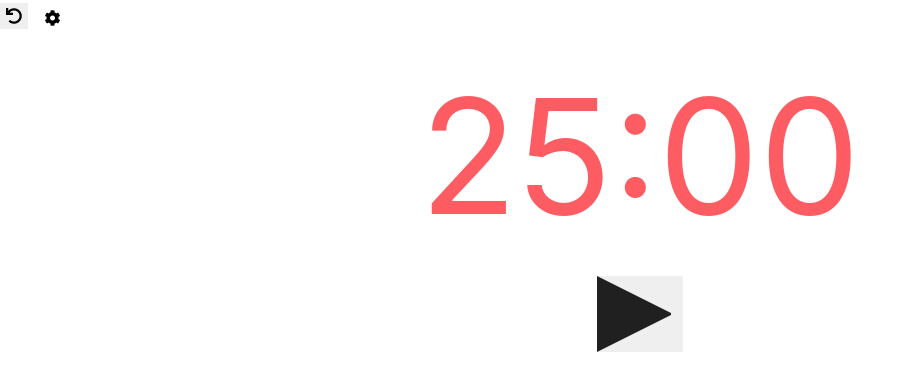
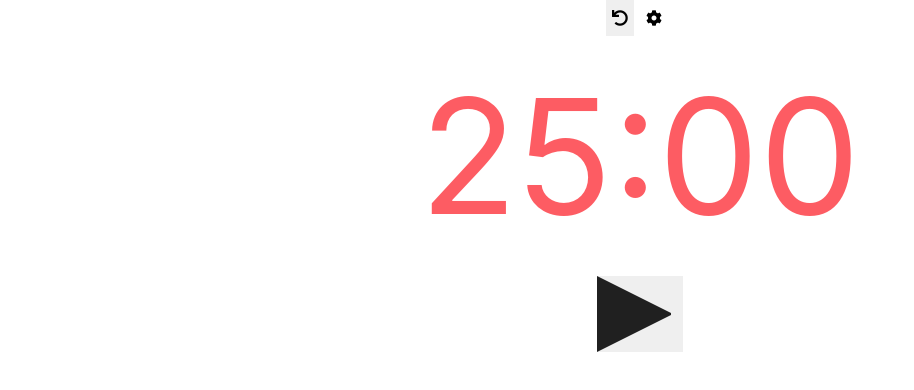
Before and after one commit to zackcarlson/pomodoro, a plain HTML site: page index.html in a window 1280 px wide. Shown: the whole page, without its empty margins (0-914 px from the left). Drawn offline with nearby package versions, Linux system fonts and the light colour scheme.

Commit message:
Center container and make flex

```diff
--- a/main.css
+++ b/main.css
@@ -36,7 +36,9 @@
   margin: 0 auto;
 }
 
-.startPauseContainer, .timerContainer {
+.startPauseContainer,
+.timerContainer,
+.preferencesRestartContainer  {
   display: flex;
   justify-content: center;
 }
```
